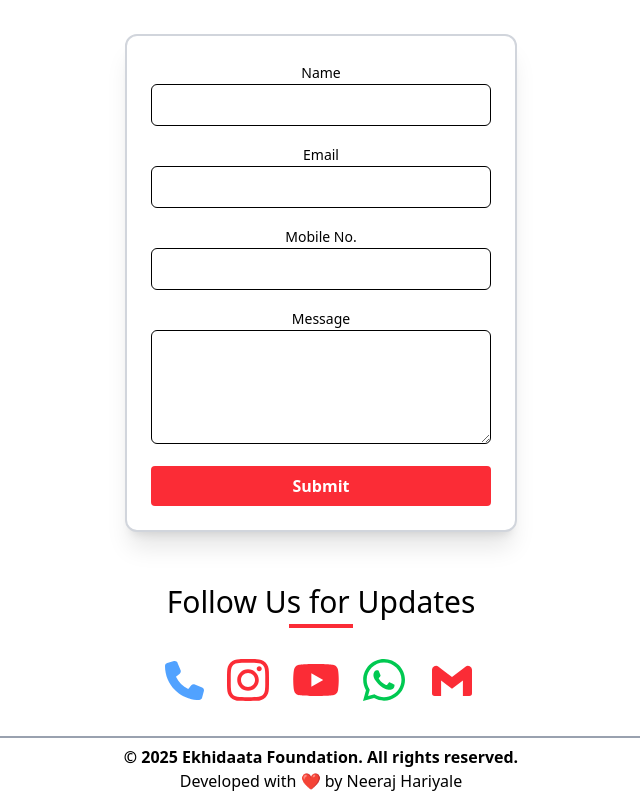
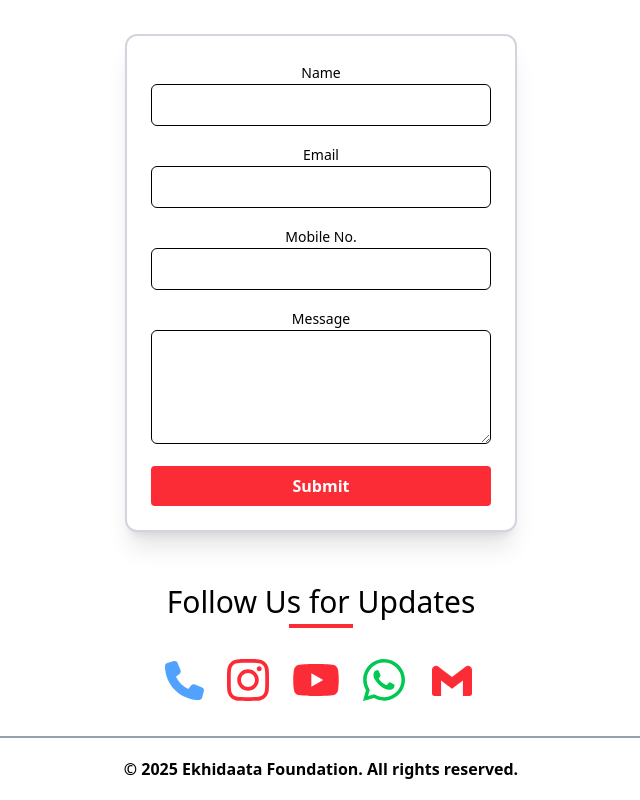
Before and after one commit to neerajhariyale/EkHiDaataFoundation, a React (Vite) app: page / in a window 1280 px wide. Shown: the part 3376-4176 px from the top of the page, without its empty margins (319-959 px from the left). Built offline with nearby package versions, Linux system fonts and the light colour scheme.

Commit message:
Update Footer.jsx

```diff
--- a/src/components/Footer.jsx
+++ b/src/components/Footer.jsx
@@ -7,18 +7,7 @@ const Footer = () => {
       {/* Copyrtight Section */}
       <p className='font-semibold'>&copy; 2025 Ekhidaata Foundation. All rights reserved.</p>
 
-      {/* Developed Section */}
-      <p>
-        Developed with <span role="img" aria-label="love">❤️</span> by{" "}
-        <a
-          href="https://www.neerajhariyale.tech"
-          target='_blank'
-          rel='noopener noreferrer'
-          className='cursor-pointer hover:text-gray-900 '
-        >
-          Neeraj Hariyale
-        </a>
-      </p>
+
     </div>
   )
 }
```
